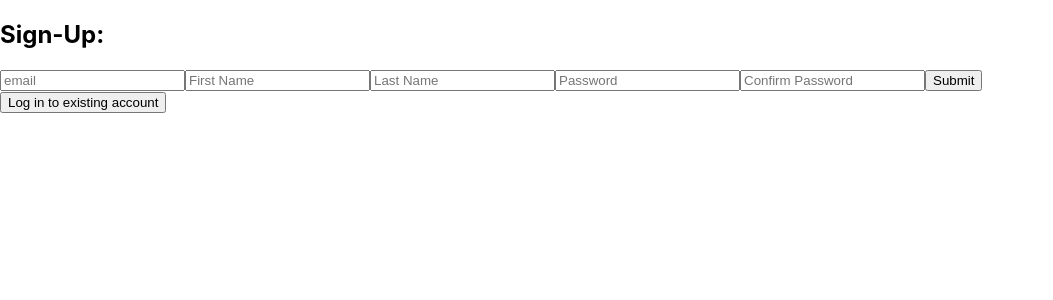
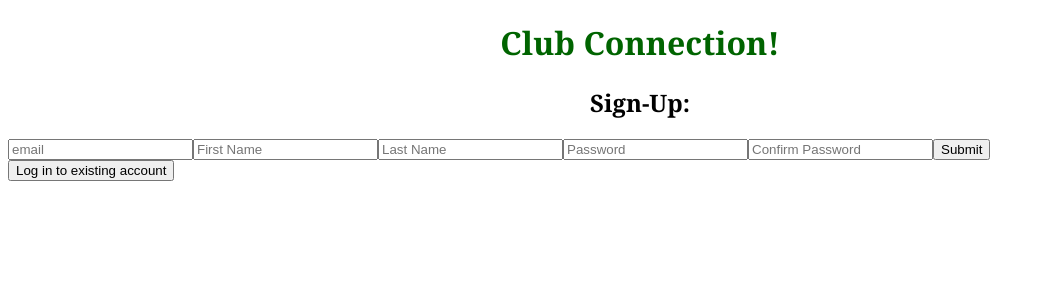
Before and after one commit to amdepaolo/club-management-app, a React (Create React App) app in the folder client/: page /clubs in a window 1280 px wide. Shown: the top 300 px of the page, without its empty margins (0-1053 px from the left). Built offline with nearby package versions, Linux system fonts and the light colour scheme; no server answers.

Commit message:
visual changes

```diff
--- a/client/src/components/Club.js
+++ b/client/src/components/Club.js
@@ -11,9 +11,7 @@ function Club({club, onMemberClick}){
             }
           })
           .then(r => r.json())
-          .then(r => {
-            console.log(r)
-            onMemberClick(r.club_id, r.id)})
+          .then(r => {onMemberClick(r.club_id, r.id)})
     }
 
     function handleLeave(){
--- a/client/src/components/ClubList.js
+++ b/client/src/components/ClubList.js
@@ -6,7 +6,7 @@ function ClubList({clubs, onMemberClick}){
     const clubArr = clubs.map(club => <Club club={club} onMemberClick={onMemberClick} key={club.id}/>)
 
     return(
-        <div>
+        <div className="clubList">
             {clubArr}
         </div>
     )
--- a/client/src/components/LandingPage.js
+++ b/client/src/components/LandingPage.js
@@ -7,6 +7,7 @@ function LandingPage({setUser}){
 
    return (
     <div>
+        <h1>Club Connection!</h1>
         {existingAccount? <Login onLogin={setUser}/>:<SignUp onSignUp={setUser}/>}
         <button onClick={()=> setExistingAccount(!existingAccount)}>
             {existingAccount? "Create a new account":"Log in to existing account"}
--- a/client/src/components/NavBar.js
+++ b/client/src/components/NavBar.js
@@ -1,10 +1,10 @@
 import React from "react";
 import { NavLink } from "react-router-dom";
 
-function NavBar(){
+function NavBar({logOut}){
 
     return(
-        <div>
+        <div id="navBar">
             <NavLink
                 to="/profile"
             >
@@ -20,6 +20,12 @@ function NavBar(){
             >
                 Clubs
             </NavLink>
+            <NavLink
+                to='/logout'
+                onClick={logOut}
+            >
+                Log Out
+            </NavLink>
         </div>
     )
 }
--- a/client/src/index.css
+++ b/client/src/index.css
@@ -1,13 +1,46 @@
-body {
-  margin: 0;
-  font-family: -apple-system, BlinkMacSystemFont, 'Segoe UI', 'Roboto', 'Oxygen',
-    'Ubuntu', 'Cantarell', 'Fira Sans', 'Droid Sans', 'Helvetica Neue',
-    sans-serif;
-  -webkit-font-smoothing: antialiased;
-  -moz-osx-font-smoothing: grayscale;
+* {
+  margin: 1rem, auto;
+  padding: 3 rem;
+  text-align: left;
+  font-family: Arial, Helvetica, sans-serif;
+  width: auto;
+  align-items: center;
 }
 
-code {
-  font-family: source-code-pro, Menlo, Monaco, Consolas, 'Courier New',
-    monospace;
+h1,h2,h3{
+  font-family: Georgia, 'Times New Roman', Times, serif;
+  text-align: center;
 }
+
+h1{ color: darkgreen;}
+
+.clubList{
+  display: flex;
+  flex-wrap: wrap;
+  flex: auto auto;
+}
+
+.club{
+  max-width: 400px;
+  padding: 2px;
+  margin: 2px;
+}
+
+#navBar {
+  background-color: #191919;
+  padding: 1rem;
+  text-align: center;
+}
+
+#navBar a{
+  align-content: center;
+  color: whitesmoke;
+  size: 16pt;
+  padding: 2rem;
+  margin: 4rem
+}
+
+#navBar a:hover{
+  color: black;
+  background-color: white;
+}
```
